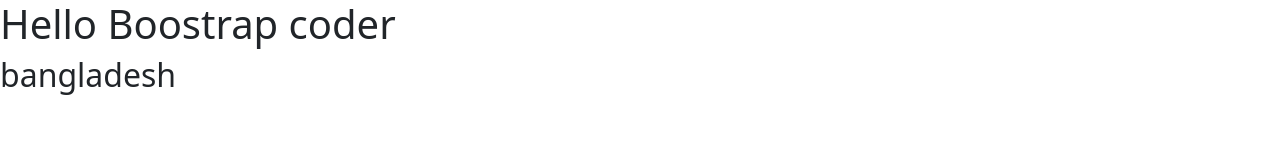
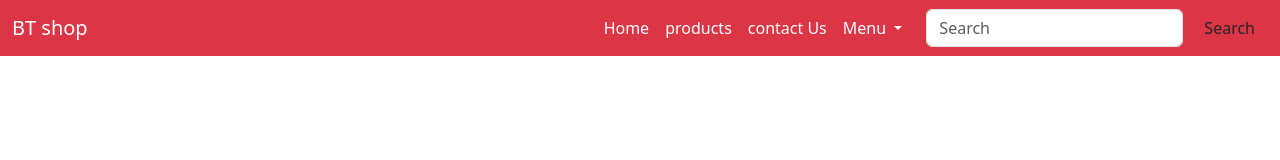
Before and after one commit to thasin5900/boostrap, a plain HTML site: page index.html in a window 1280 px wide. Drawn offline with nearby package versions, Linux system fonts and the light colour scheme.

Commit message:
create a navar

```diff
--- a/index.html
+++ b/index.html
@@ -9,9 +9,43 @@
      <link href="https://cdn.jsdelivr.net/npm/bootstrap@5.3.8/dist/css/bootstrap.min.css" rel="stylesheet" integrity="sha384-sRIl4kxILFvY47J16cr9ZwB07vP4J8+LH7qKQnuqkuIAvNWLzeN8tE5YBujZqJLB" crossorigin="anonymous">
 </head>
 <body>
-    <h1>Hello Boostrap coder</h1>
-    <h2>bangladesh</h2>
+    <nav class="navbar navbar-expand-lg bg-danger">
+  <div class="container-fluid">
+    <a class="navbar-brand text-white" href="#">BT shop</a>
+    <button class="navbar-toggler" type="button" data-bs-toggle="collapse" data-bs-target="#navbarSupportedContent" aria-controls="navbarSupportedContent" aria-expanded="false" aria-label="Toggle navigation">
+      <span class="navbar-toggler-icon"></span>
+    </button>
+    <div class="collapse navbar-collapse" id="navbarSupportedContent">
+      <ul class="navbar-nav ms-auto mb-2 me-3 mb-lg-0">
+        <li class="nav-item">
+          <a class="nav-link active text-white" aria-current="page" href="#">Home</a>
+        </li>
+        <li class="nav-item">
+          <a class="nav-link text-white " href="#">products</a>
+        </li>
 
+        <li class="nav-item">
+          <a class="nav-link text-white " href="#">contact Us</a>
+        </li>
+        <li class="nav-item dropdown">
+          <a class="nav-link dropdown-toggle text-white" href="#" role="button" data-bs-toggle="dropdown" aria-expanded="false">
+            Menu
+          </a>
+          <ul class="dropdown-menu">
+            <li><a class="dropdown-item" href="#">Action</a></li>
+            <li><a class="dropdown-item" href="#">Another action</a></li>
+            <li><hr class="dropdown-divider"></li>
+            <li><a class="dropdown-item" href="#">Something else here</a></li>
+          </ul>
+        </li>
+      </ul>
+      <form class="d-flex" role="search">
+        <input class="form-control me-2" type="search" placeholder="Search" aria-label="Search"/>
+        <button class="btn btn-dancer-secondary" type="submit">Search</button>
+      </form>
+    </div>
+  </div>
+</nav>
 
     <!-- Boostrap JS Bundle Link -->
      <script src="https://cdn.jsdelivr.net/npm/bootstrap@5.3.8/dist/js/bootstrap.bundle.min.js" integrity="sha384-FKyoEForCGlyvwx9Hj09JcYn3nv7wiPVlz7YYwJrWVcXK/BmnVDxM+D2scQbITxI" crossorigin="anonymous"></script>
```
